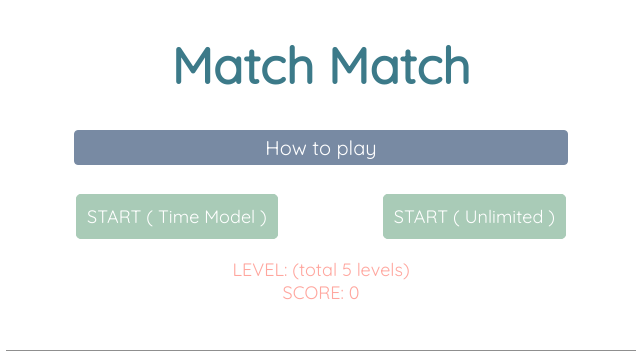
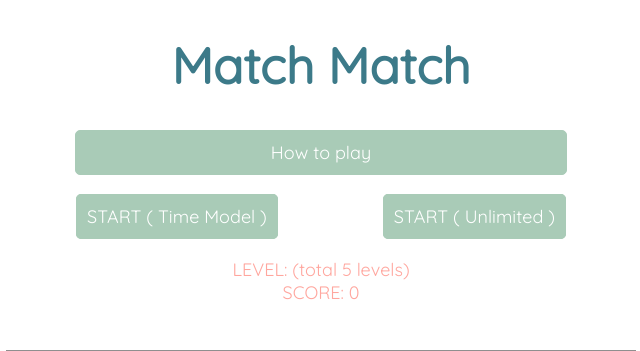
Before and after one commit to zw301/match-match, a PHP site: page / in a window 1280 px wide. Shown: the top 351 px of the page, without its empty margins (319-959 px from the left). Run offline with PHP 8.4, Linux system fonts and the light colour scheme.

Commit message:
Change the introduction button's style

```diff
--- a/home.html
+++ b/home.html
@@ -12,7 +12,7 @@
     <h1>Match Match</h1>
 
     <div class="information">
-      <div class="howto" id="howtoplay">How to play</div>
+      <div class="start howto" id="howtoplay">How to play</div>
       <div id="intro">
         <div class="intro-img">
           <span>3 turns</span>
--- a/style.css
+++ b/style.css
@@ -145,13 +145,14 @@ div {
 
 .howto {
   margin: 0 auto 10px;
-  border: 1px solid #788AA3;
-  background: #788AA3;
-  color: #fff;
-  font-size: 20px;
-  padding: 4px 190px;
-  display: inline-block;
-  border-radius: 4px;
+  width: 470px;
+  /* border: 1px solid #788AA3; */
+  /* background: #788AA3; */
+  /* color: #fff; */
+  /* font-size: 20px; */
+  /* padding: 4px 190px; */
+  /* display: inline-block; */
+  /* border-radius: 4px; */
 }
 
 .information {
```
